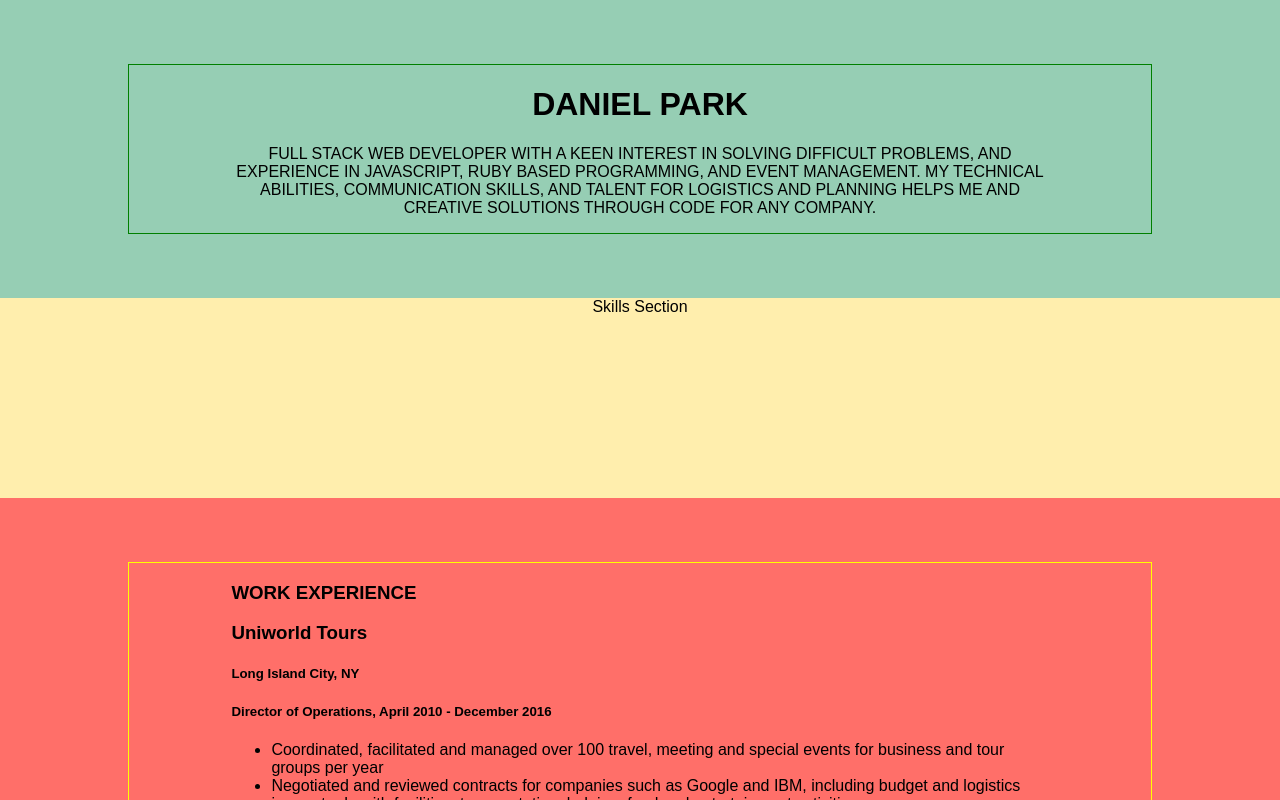
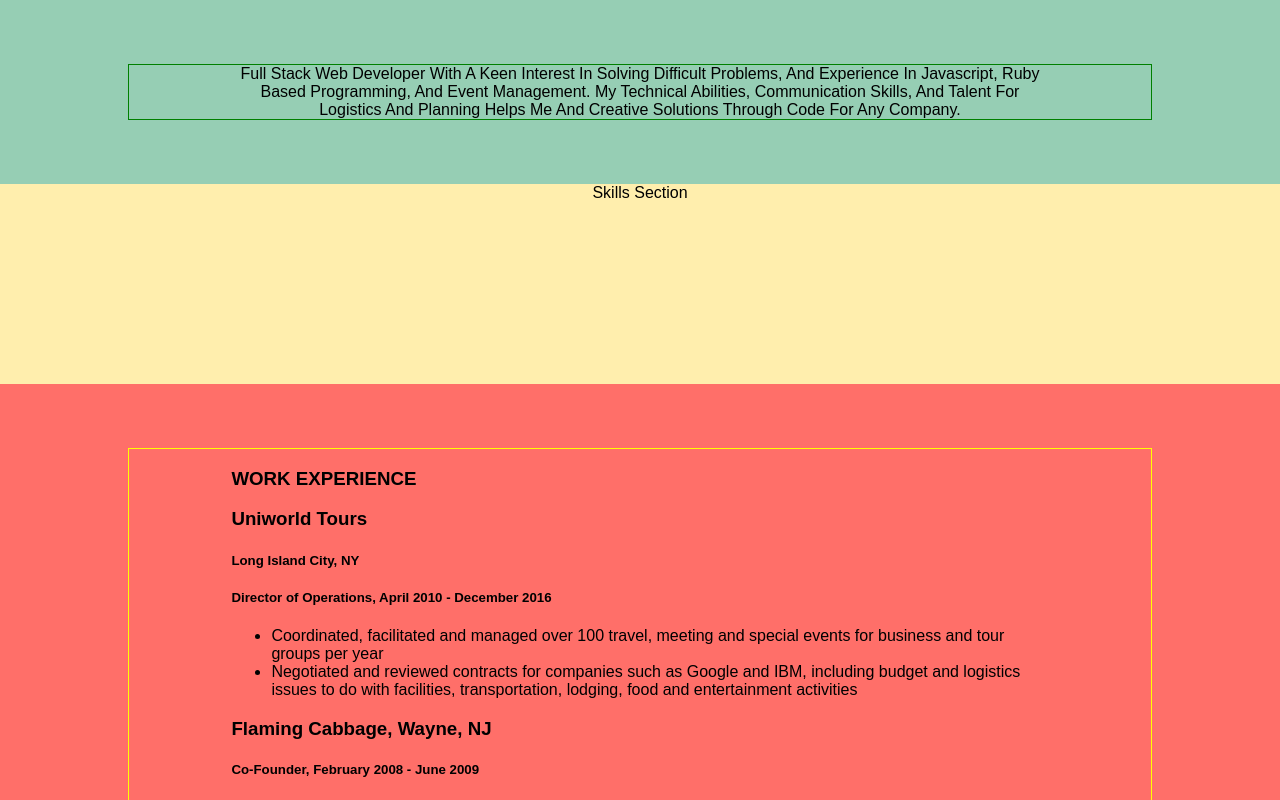
Before and after one commit to dpark926/my_portfolio, a React (Create React App) app in the folder my_portfolio/: page / in a window 1280 px wide. Shown: the top 800 px of the page. Built offline with nearby package versions, Linux system fonts and the light colour scheme.

Commit message:
capitalized profile content

```diff
--- a/my_portfolio/src/components/Profile.js
+++ b/my_portfolio/src/components/Profile.js
@@ -1,13 +1,22 @@
 import React from 'react'
 import '../styles/Profile.css'
+
+let summary = "FULL STACK WEB DEVELOPER WITH A KEEN INTEREST IN SOLVING DIFFICULT PROBLEMS, AND EXPERIENCE IN JAVASCRIPT, RUBY BASED PROGRAMMING, AND EVENT MANAGEMENT. MY TECHNICAL ABILITIES, COMMUNICATION SKILLS, AND TALENT FOR LOGISTICS AND PLANNING HELPS ME AND CREATIVE SOLUTIONS THROUGH CODE FOR ANY COMPANY."
+
+function capitalize(str) {
+  let array = str.split(" ")
+  let newArray = array.map(word => word.slice(0, 1).toUpperCase() + word.slice(1).toLowerCase())
+  return newArray.join(" ")
+}
 
 function Profile() {
   return (
     <div className="profile-main">
       <div className="top-padding"></div>
       <div className="profile-inner">
-        <h1>DANIEL PARK</h1>
-        <p>FULL STACK WEB DEVELOPER WITH A KEEN INTEREST IN SOLVING DIFFICULT PROBLEMS, AND EXPERIENCE IN JAVASCRIPT, RUBY BASED PROGRAMMING, AND EVENT MANAGEMENT. MY TECHNICAL ABILITIES, COMMUNICATION SKILLS, AND TALENT FOR LOGISTICS AND PLANNING HELPS ME AND CREATIVE SOLUTIONS THROUGH CODE FOR ANY COMPANY.</p>
+        {/* <h1>DANIEL PARK</h1>
+        <p>FULL STACK WEB DEVELOPER WITH A KEEN INTEREST IN SOLVING DIFFICULT PROBLEMS, AND EXPERIENCE IN JAVASCRIPT, RUBY BASED PROGRAMMING, AND EVENT MANAGEMENT. MY TECHNICAL ABILITIES, COMMUNICATION SKILLS, AND TALENT FOR LOGISTICS AND PLANNING HELPS ME AND CREATIVE SOLUTIONS THROUGH CODE FOR ANY COMPANY.</p> */}
+        {capitalize(summary)}
       </div>
     </div>
   )
```
